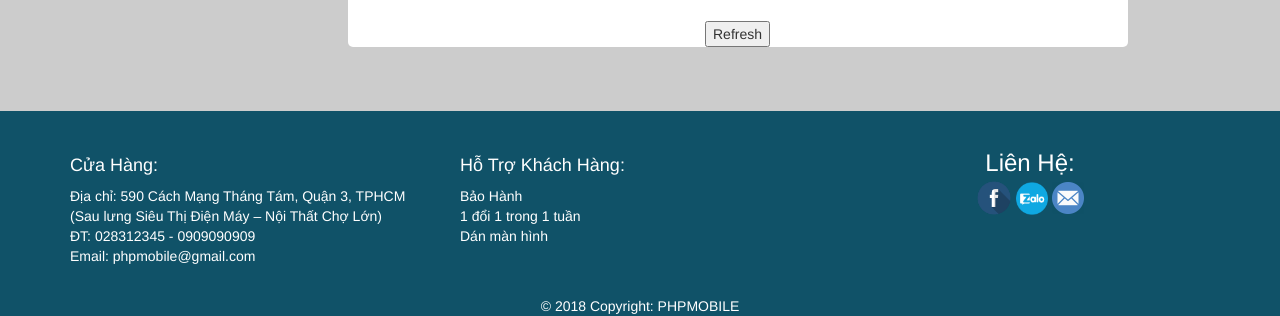
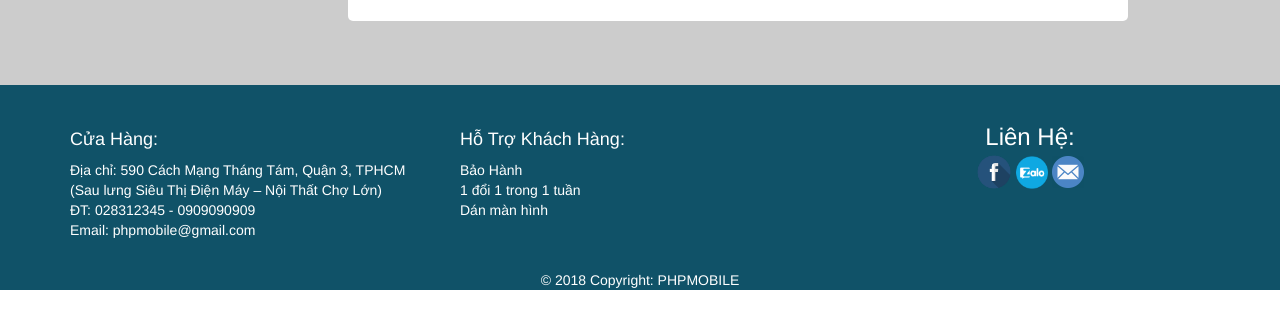
Before and after one commit to PHPPROJECTTEAM3/PHPTEAM3, a PHP site: page /Quanlytaikhoan.php in a window 1280 px wide. Shown: the part 557-873 px from the top of the page. After the commit the page ends 847 px from the top, so only its background shows below. Run offline with PHP 8.4, Linux system fonts and the light colour scheme; the visitor is signed in with stand-in values (Sample User, id 1); data that the repository does not hold is empty; some libraries are stand-ins or nearby versions.

Commit message:
5 tháng 9 2018

```diff
--- a/Code/Quanlytaikhoan.php
+++ b/Code/Quanlytaikhoan.php
@@ -92,6 +92,7 @@ include_once '../PRJ_Library/connect_DB.php';
                                         <th>Tên Sản phẩm</th>
                                         <th>Số Lượng</th>
                                         <th>Tổng Tiền</th>
+
                                     </tr>
 
                                 </thead>
@@ -100,8 +101,8 @@ include_once '../PRJ_Library/connect_DB.php';
 
                                 <?php
                                 $query4 = " SELECT detail_invoice.img, detail_invoice.ID_Pro,detail_invoice.Name_pro,detail_invoice.Quantity_pro,detail_invoice.total
-                    FROM detail_invoice , invoice
-                    WHERE invoice.ID = detail_invoice.ID_Invoice AND invoice.ac_name ='$col[0]' AND invoice.ID =$col[1]";
+                                FROM detail_invoice , invoice
+                                WHERE invoice.ID = detail_invoice.ID_Invoice AND invoice.ac_name ='$col[0]' AND invoice.ID =$col[1]";
                                 $result4 = mysqli_query($link, $query4);
                                 while ($col2 = mysqli_fetch_array($result4)) {
                                     ?>
@@ -121,8 +122,9 @@ include_once '../PRJ_Library/connect_DB.php';
                                 }
                                 ?>
                             </table>
+                     <?php } ?>
                     </div>
-                <?php } ?>
+
                 <!-- End Hóa Đơn -->
 
 
@@ -179,9 +181,7 @@ include_once '../PRJ_Library/connect_DB.php';
                         </table>
                     </form> <!-- Thông Tin Tài Khoản -->
 
-                    <FORM>
-                        <INPUT TYPE="button" onClick="history.go(0)" VALUE="Refresh">
-                    </FORM>
+
                     <?php
                     if (isset($_POST["bt_profile"])) {
                         $l_name = $_POST["L_Name_profile"];
```
